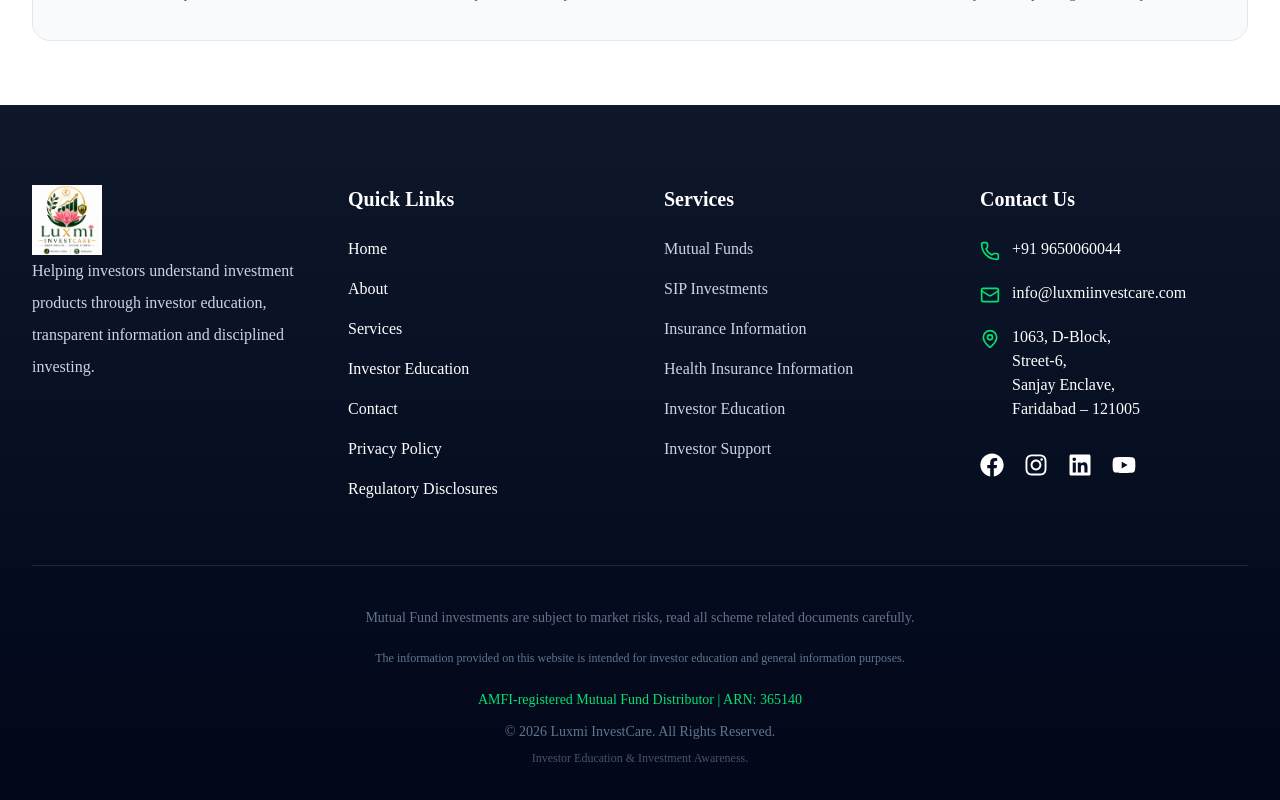
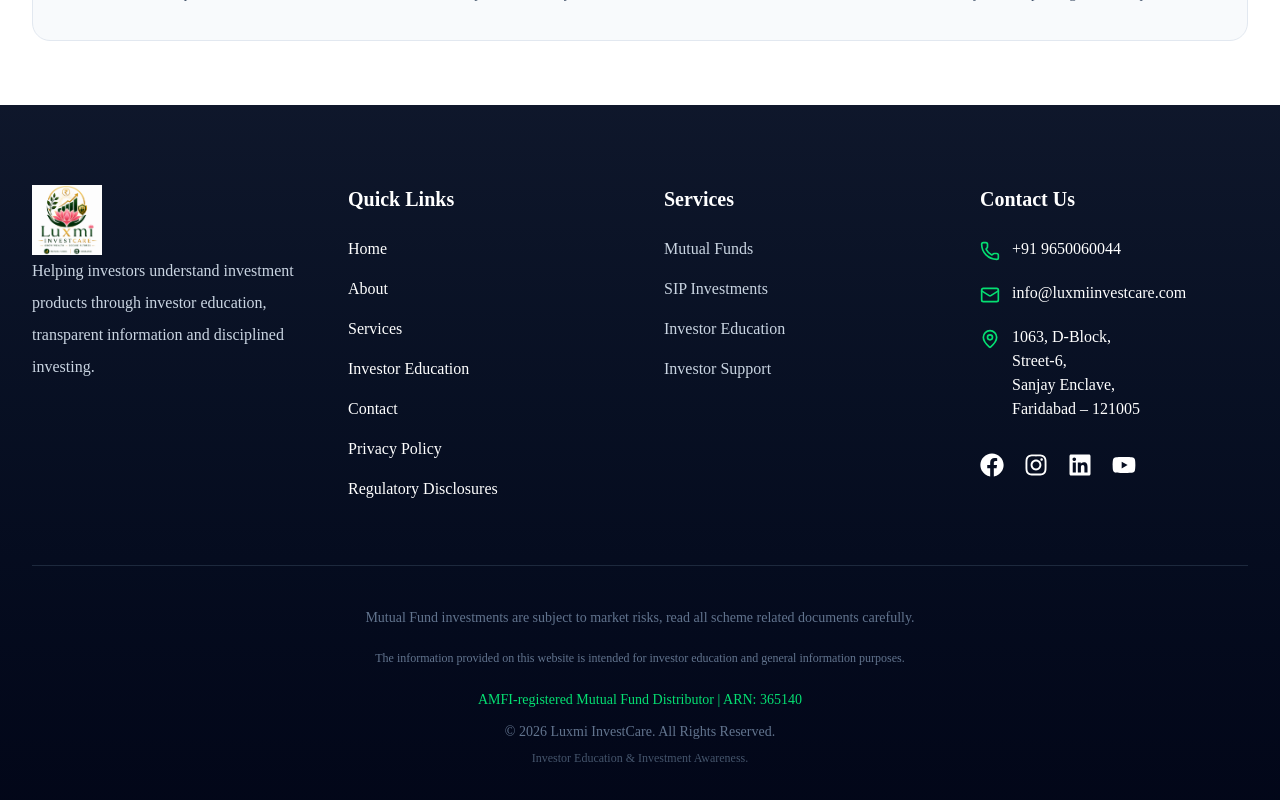
Before and after one commit to shivpawan007/LuxmiInvestCare, a Next.js app: page /calculators/swp in a window 1280 px wide. Shown: the part 1816-2616 px from the top of the page. Built offline with nearby package versions, Linux system fonts and the light colour scheme.

Commit message:
Correct footer compliance links and remove insurance service labels

```diff
--- a/components/layout/Footer.tsx
+++ b/components/layout/Footer.tsx
@@ -21,15 +21,13 @@ const quickLinks = [
     { label: "Services", href: "/services" },
     { label: "Investor Education", href: "/investor-education" },
     { label: "Contact", href: "/contact" },
-    { label: "Privacy Policy", href: "/privacy-policy" },
-    { label: "Regulatory Disclosures", href: "/regulatory-disclosures" },
+    { label: "Privacy Policy", href: "/privacy" },
+    { label: "Regulatory Disclosures", href: "/disclosures" },
 ];
 
 const services = [
     "Mutual Funds",
     "SIP Investments",
-    "Insurance Information",
-    "Health Insurance Information",
     "Investor Education",
     "Investor Support",
 ];
```
